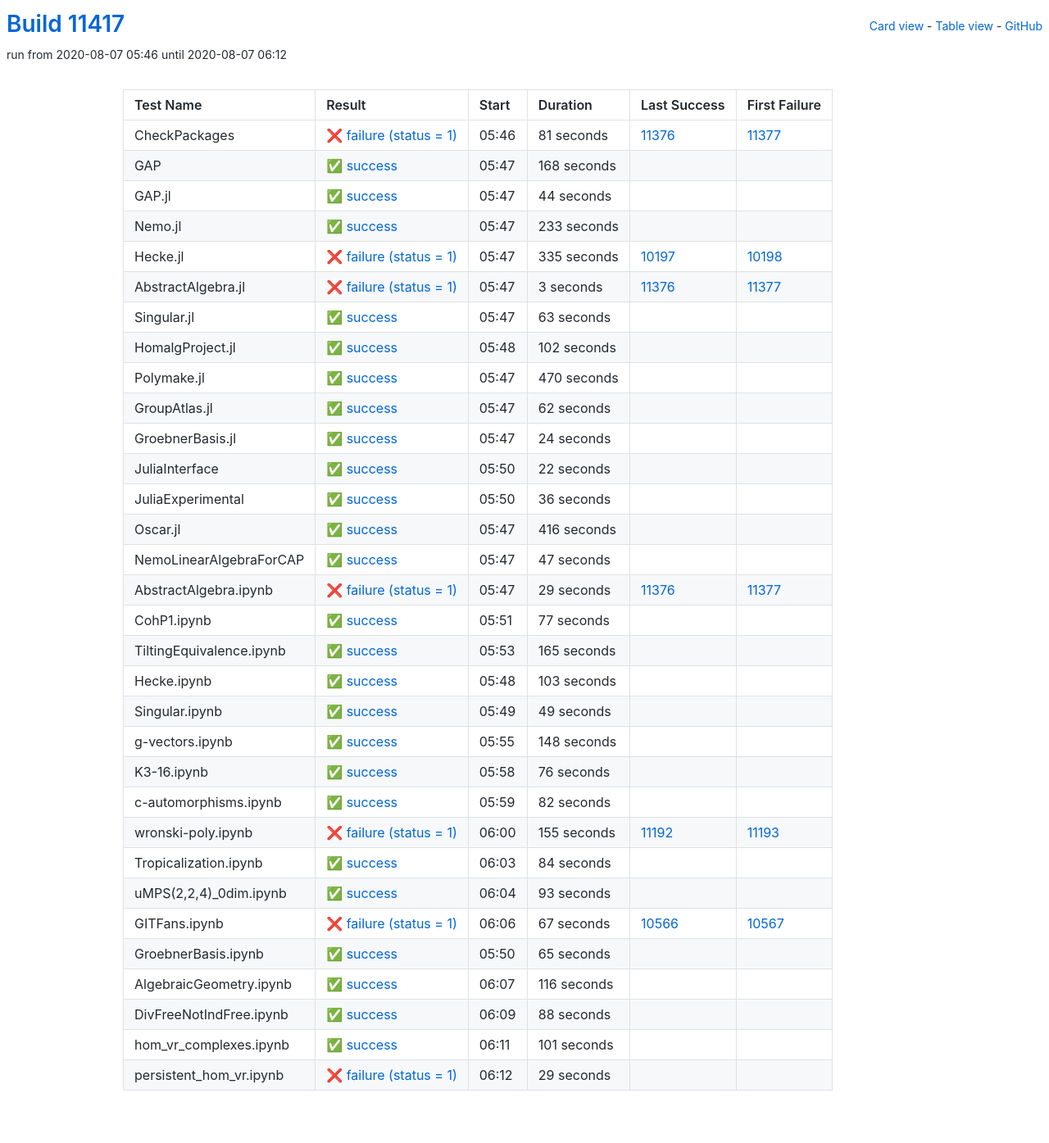
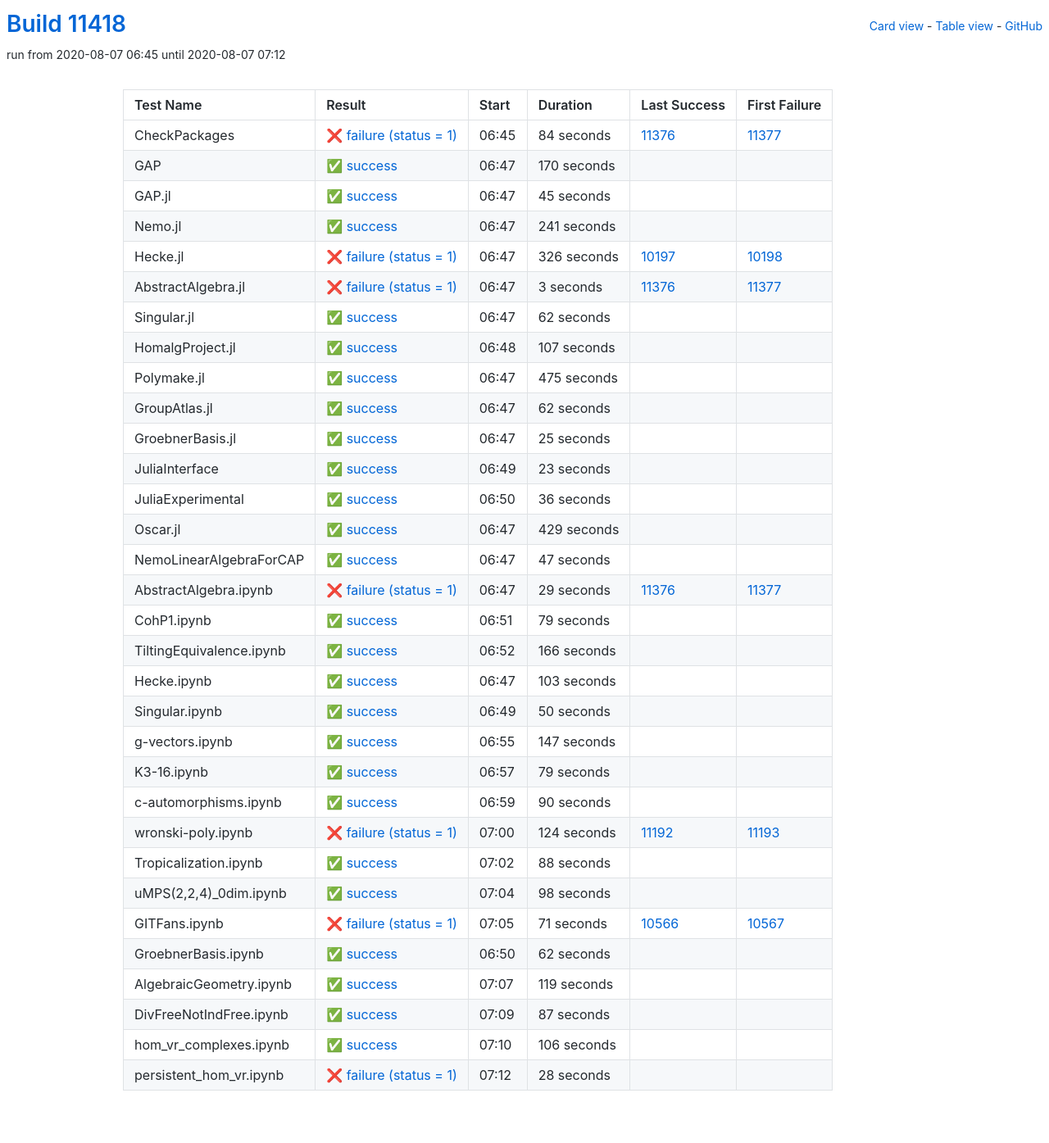
Before and after one commit to oscar-system/oscar-ci-status, a Jekyll site: the page built from table.html, in a window 1280 px wide. Shown: the whole page at 82% size. Built offline with Jekyll 4.4.1, drawn with Linux system fonts in a browser that asks for light colours.

Commit message:
Build #11418

```diff
--- a/_data/ci.yml
+++ b/_data/ci.yml
@@ -1,6 +1,6 @@
 ---
-build: 11417
-build_url: https://oscarci.mathematik.uni-kl.de/job/oscar/11417/
+build: 11418
+build_url: https://oscarci.mathematik.uni-kl.de/job/oscar/11418/
 job: oscar
 organization: oscar-system
 repo: oscar-ci-status
@@ -8,68 +8,68 @@
 tests:
 - name: CheckPackages
   id: checkpackages
-  log: https://oscarci.mathematik.uni-kl.de/job/oscar/11417/artifact/logs/build-11417/CheckPackages.log
-  start: 2020-08-07 05:46
+  log: https://oscarci.mathematik.uni-kl.de/job/oscar/11418/artifact/logs/build-11418/CheckPackages.log
+  start: 2020-08-07 06:45
   success: false
   exitcode: 1
   status: failure
-  duration: 81
+  duration: 84
   last_success: 11376
   last_success_url: https://oscarci.mathematik.uni-kl.de/job/oscar/11376/
   first_failure: 11377
   first_failure_url: https://oscarci.mathematik.uni-kl.de/job/oscar/11377/
 - name: GAP
   id: gap
-  log: https://oscarci.mathematik.uni-kl.de/job/oscar/11417/artifact/logs/build-11417/GAP.log
-  start: 2020-08-07 05:47
+  log: https://oscarci.mathematik.uni-kl.de/job/oscar/11418/artifact/logs/build-11418/GAP.log
+  start: 2020-08-07 06:47
   success: true
   exitcode: 0
   status: success
-  duration: 168
+  duration: 170
   last_success: false
   last_success_url:
   first_failure: false
   first_failure_url:
 - name: GAP.jl
   id: gap-jl
-  log: https://oscarci.mathematik.uni-kl.de/job/oscar/11417/artifact/logs/build-11417/GAP.jl.log
-  start: 2020-08-07 05:47
+  log: https://oscarci.mathematik.uni-kl.de/job/oscar/11418/artifact/logs/build-11418/GAP.jl.log
+  start: 2020-08-07 06:47
   success: true
   exitcode: 0
   status: success
-  duration: 44
+  duration: 45
   last_success: false
   last_success_url:
   first_failure: false
   first_failure_url:
 - name: Nemo.jl
   id: nemo-jl
-  log: https://oscarci.mathematik.uni-kl.de/job/oscar/11417/artifact/logs/build-11417/Nemo.jl.log
-  start: 2020-08-07 05:47
+  log: https://oscarci.mathematik.uni-kl.de/job/oscar/11418/artifact/logs/build-11418/Nemo.jl.log
+  start: 2020-08-07 06:47
   success: true
   exitcode: 0
   status: success
-  duration: 233
+  duration: 241
   last_success: false
   last_success_url:
   first_failure: false
   first_failure_url:
 - name: Hecke.jl
   id: hecke-jl
-  log: https://oscarci.mathematik.uni-kl.de/job/oscar/11417/artifact/logs/build-11417/Hecke.jl.log
-  start: 2020-08-07 05:47
+  log: https://oscarci.mathematik.uni-kl.de/job/oscar/11418/artifact/logs/build-11418/Hecke.jl.log
+  start: 2020-08-07 06:47
   success: false
   exitcode: 1
   status: failure
-  duration: 335
+  duration: 326
   last_success: 10197
   last_success_url: https://oscarci.mathematik.uni-kl.de/job/oscar/10197/
   first_failure: 10198
   first_failure_url: https://oscarci.mathematik.uni-kl.de/job/oscar/10198/
 - name: AbstractAlgebra.jl
   id: abstractalgebra-jl
-  log: https://oscarci.mathematik.uni-kl.de/job/oscar/11417/artifact/logs/build-11417/AbstractAlgebra.jl.log
-  start: 2020-08-07 05:47
+  log: https://oscarci.mathematik.uni-kl.de/job/oscar/11418/artifact/logs/build-11418/AbstractAlgebra.jl.log
+  start: 2020-08-07 06:47
   success: false
   exitcode: 1
   status: failure
@@ -80,44 +80,44 @@
   first_failure_url: https://oscarci.mathematik.uni-kl.de/job/oscar/11377/
 - name: Singular.jl
   id: singular-jl
-  log: https://oscarci.mathematik.uni-kl.de/job/oscar/11417/artifact/logs/build-11417/Singular.jl.log
-  start: 2020-08-07 05:47
+  log: https://oscarci.mathematik.uni-kl.de/job/oscar/11418/artifact/logs/build-11418/Singular.jl.log
+  start: 2020-08-07 06:47
   success: true
   exitcode: 0
   status: success
-  duration: 63
+  duration: 62
   last_success: false
   last_success_url:
   first_failure: false
   first_failure_url:
 - name: HomalgProject.jl
   id: homalgproject-jl
-  log: https://oscarci.mathematik.uni-kl.de/job/oscar/11417/artifact/logs/build-11417/HomalgProject.jl.log
-  start: 2020-08-07 05:48
+  log: https://oscarci.mathematik.uni-kl.de/job/oscar/11418/artifact/logs/build-11418/HomalgProject.jl.log
+  start: 2020-08-07 06:48
   success: true
   exitcode: 0
   status: success
-  duration: 102
+  duration: 107
   last_success: false
   last_success_url:
   first_failure: false
   first_failure_url:
 - name: Polymake.jl
   id: polymake-jl
-  log: https://oscarci.mathematik.uni-kl.de/job/oscar/11417/artifact/logs/build-11417/Polymake.jl.log
-  start: 2020-08-07 05:47
+  log: https://oscarci.mathematik.uni-kl.de/job/oscar/11418/artifact/logs/build-11418/Polymake.jl.log
+  start: 2020-08-07 06:47
   success: true
   exitcode: 0
   status: success
-  duration: 470
+  duration: 475
   last_success: false
   last_success_url:
   first_failure: false
   first_failure_url:
 - name: GroupAtlas.jl
   id: groupatlas-jl
-  log: https://oscarci.mathematik.uni-kl.de/job/oscar/11417/artifact/logs/build-11417/GroupAtlas.jl.log
-  start: 2020-08-07 05:47
+  log: https://oscarci.mathematik.uni-kl.de/job/oscar/11418/artifact/logs/build-11418/GroupAtlas.jl.log
+  start: 2020-08-07 06:47
   success: true
   exitcode: 0
   status: success
@@ -128,32 +128,32 @@
   first_failure_url:
 - name: GroebnerBasis.jl
   id: groebnerbasis-jl
-  log: https://oscarci.mathematik.uni-kl.de/job/oscar/11417/artifact/logs/build-11417/GroebnerBasis.jl.log
-  start: 2020-08-07 05:47
+  log: https://oscarci.mathematik.uni-kl.de/job/oscar/11418/artifact/logs/build-11418/GroebnerBasis.jl.log
+  start: 2020-08-07 06:47
   success: true
   exitcode: 0
   status: success
-  duration: 24
+  duration: 25
   last_success: false
   last_success_url:
   first_failure: false
   first_failure_url:
 - name: JuliaInterface
   id: juliainterface
-  log: https://oscarci.mathematik.uni-kl.de/job/oscar/11417/artifact/logs/build-11417/JuliaInterface.log
-  start: 2020-08-07 05:50
+  log: https://oscarci.mathematik.uni-kl.de/job/oscar/11418/artifact/logs/build-11418/JuliaInterface.log
+  start: 2020-08-07 06:49
   success: true
   exitcode: 0
   status: success
-  duration: 22
+  duration: 23
   last_success: false
   last_success_url:
   first_failure: false
   first_failure_url:
 - name: JuliaExperimental
   id: juliaexperimental
-  log: https://oscarci.mathematik.uni-kl.de/job/oscar/11417/artifact/logs/build-11417/JuliaExperimental.log
-  start: 2020-08-07 05:50
+  log: https://oscarci.mathematik.uni-kl.de/job/oscar/11418/artifact/logs/build-11418/JuliaExperimental.log
+  start: 2020-08-07 06:50
   success: true
   exitcode: 0
   status: success
@@ -164,20 +164,20 @@
   first_failure_url:
 - name: Oscar.jl
   id: oscar-jl
-  log: https://oscarci.mathematik.uni-kl.de/job/oscar/11417/artifact/logs/build-11417/Oscar.jl.log
-  start: 2020-08-07 05:47
+  log: https://oscarci.mathematik.uni-kl.de/job/oscar/11418/artifact/logs/build-11418/Oscar.jl.log
+  start: 2020-08-07 06:47
   success: true
   exitcode: 0
   status: success
-  duration: 416
+  duration: 429
   last_success: false
   last_success_url:
   first_failure: false
   first_failure_url:
 - name: NemoLinearAlgebraForCAP
   id: nemolinearalgebraforcap
-  log: https://oscarci.mathematik.uni-kl.de/job/oscar/11417/artifact/logs/build-11417/NemoLinearAlgebraForCAP.log
-  start: 2020-08-07 05:47
+  log: https://oscarci.mathematik.uni-kl.de/job/oscar/11418/artifact/logs/build-11418/NemoLinearAlgebraForCAP.log
+  start: 2020-08-07 06:47
   success: true
   exitcode: 0
   status: success
@@ -188,8 +188,8 @@
   first_failure_url:
 - name: AbstractAlgebra.ipynb
   id: abstractalgebra-ipynb
-  log: https://oscarci.mathematik.uni-kl.de/job/oscar/11417/artifact/logs/build-11417/AbstractAlgebra.ipynb.log
-  start: 2020-08-07 05:47
+  log: https://oscarci.mathematik.uni-kl.de/job/oscar/11418/artifact/logs/build-11418/AbstractAlgebra.ipynb.log
+  start: 2020-08-07 06:47
   success: false
   exitcode: 1
   status: failure
@@ -200,32 +200,32 @@
   first_failure_url: https://oscarci.mathematik.uni-kl.de/job/oscar/11377/
 - name: CohP1.ipynb
   id: cohp1-ipynb
-  log: https://oscarci.mathematik.uni-kl.de/job/oscar/11417/artifact/logs/build-11417/CohP1.ipynb.log
-  start: 2020-08-07 05:51
+  log: https://oscarci.mathematik.uni-kl.de/job/oscar/11418/artifact/logs/build-11418/CohP1.ipynb.log
+  start: 2020-08-07 06:51
   success: true
   exitcode: 0
   status: success
-  duration: 77
+  duration: 79
   last_success: false
   last_success_url:
   first_failure: false
   first_failure_url:
 - name: TiltingEquivalence.ipynb
   id: tiltingequivalence-ipynb
-  log: https://oscarci.mathematik.uni-kl.de/job/oscar/11417/artifact/logs/build-11417/TiltingEquivalence.ipynb.log
-  start: 2020-08-07 05:53
+  log: https://oscarci.mathematik.uni-kl.de/job/oscar/11418/artifact/logs/build-11418/TiltingEquivalence.ipynb.log
+  start: 2020-08-07 06:52
   success: true
   exitcode: 0
   status: success
-  duration: 165
+  duration: 166
   last_success: false
   last_success_url:
   first_failure: false
   first_failure_url:
 - name: Hecke.ipynb
   id: hecke-ipynb
-  log: https://oscarci.mathematik.uni-kl.de/job/oscar/11417/artifact/logs/build-11417/Hecke.ipynb.log
-  start: 2020-08-07 05:48
+  log: https://oscarci.mathematik.uni-kl.de/job/oscar/11418/artifact/logs/build-11418/Hecke.ipynb.log
+  start: 2020-08-07 06:47
   success: true
   exitcode: 0
   status: success
@@ -236,128 +236,68 @@
   first_failure_url:
 - name: Singular.ipynb
   id: singular-ipynb
-  log: https://oscarci.mathematik.uni-kl.de/job/oscar/11417/artifact/logs/build-11417/Singular.ipynb.log
-  start: 2020-08-07 05:49
+  log: https://oscarci.mathematik.uni-kl.de/job/oscar/11418/artifact/logs/build-11418/Singular.ipynb.log
+  start: 2020-08-07 06:49
   success: true
   exitcode: 0
   status: success
-  duration: 49
+  duration: 50
   last_success: false
   last_success_url:
   first_failure: false
   first_failure_url:
 - name: g-vectors.ipynb
   id: g-vectors-ipynb
-  log: https://oscarci.mathematik.uni-kl.de/job/oscar/11417/artifact/logs/build-11417/g-vectors.ipynb.log
-  start: 2020-08-07 05:55
+  log: https://oscarci.mathematik.uni-kl.de/job/oscar/11418/artifact/logs/build-11418/g-vectors.ipynb.log
+  start: 2020-08-07 06:55
   success: true
   exitcode: 0
   status: success
-  duration: 148
+  duration: 147
   last_success: false
   last_success_url:
   first_failure: false
   first_failure_url:
 - name: K3-16.ipynb
   id: k3-16-ipynb
-  log: https://oscarci.mathematik.uni-kl.de/job/oscar/11417/artifact/logs/build-11417/K3-16.ipynb.log
-  start: 2020-08-07 05:58
+  log: https://oscarci.mathematik.uni-kl.de/job/oscar/11418/artifact/logs/build-11418/K3-16.ipynb.log
+  start: 2020-08-07 06:57
   success: true
   exitcode: 0
   status: success
-  duration: 76
+  duration: 79
   last_success: false
   last_success_url:
   first_failure: false
   first_failure_url:
 - name: c-automorphisms.ipynb
   id: c-automorphisms-ipynb
-  log: https://oscarci.mathematik.uni-kl.de/job/oscar/11417/artifact/logs/build-11417/c-automorphisms.ipynb.log
-  start: 2020-08-07 05:59
+  log: https://oscarci.mathematik.uni-kl.de/job/oscar/11418/artifact/logs/build-11418/c-automorphisms.ipynb.log
+  start: 2020-08-07 06:59
   success: true
   exitcode: 0
   status: success
-  duration: 82
+  duration: 90
   last_success: false
   last_success_url:
   first_failure: false
   first_failure_url:
 - name: wronski-poly.ipynb
   id: wronski-poly-ipynb
-  log: https://oscarci.mathematik.uni-kl.de/job/oscar/11417/artifact/logs/build-11417/wronski-poly.ipynb.log
-  start: 2020-08-07 06:00
+  log: https://oscarci.mathematik.uni-kl.de/job/oscar/11418/artifact/logs/build-11418/wronski-poly.ipynb.log
+  start: 2020-08-07 07:00
   success: false
   exitcode: 1
   status: failure
-  duration: 155
+  duration: 124
   last_success: 11192
   last_success_url: https://oscarci.mathematik.uni-kl.de/job/oscar/11192/
   first_failure: 11193
   first_failure_url: https://oscarci.mathematik.uni-kl.de/job/oscar/11193/
 - name: Tropicalization.ipynb
   id: tropicalization-ipynb
-  log: https://oscarci.mathematik.uni-kl.de/job/oscar/11417/artifact/logs/build-11417/Tropicalization.ipynb.log
-  start: 2020-08-07 06:03
-  success: true
-  exitcode: 0
-  status: success
-  duration: 84
-  last_success: false
-  last_success_url:
-  first_failure: false
-  first_failure_url:
-- name: uMPS(2,2,4)_0dim.ipynb
-  id: umps-2-2-4-0dim-ipynb
-  log: https://oscarci.mathematik.uni-kl.de/job/oscar/11417/artifact/logs/build-11417/uMPS-2-2-4-_0dim.ipynb.log
-  start: 2020-08-07 06:04
-  success: true
-  exitcode: 0
-  status: success
-  duration: 93
-  last_success: false
-  last_success_url:
-  first_failure: false
-  first_failure_url:
-- name: GITFans.ipynb
-  id: gitfans-ipynb
-  log: https://oscarci.mathematik.uni-kl.de/job/oscar/11417/artifact/logs/build-11417/GITFans.ipynb.log
-  start: 2020-08-07 06:06
-  success: false
-  exitcode: 1
-  status: failure
-  duration: 67
-  last_success: 10566
-  last_success_url: https://oscarci.mathematik.uni-kl.de/job/oscar/10566/
-  first_failure: 10567
-  first_failure_url: https://oscarci.mathematik.uni-kl.de/job/oscar/10567/
-- name: GroebnerBasis.ipynb
-  id: groebnerbasis-ipynb
-  log: https://oscarci.mathematik.uni-kl.de/job/oscar/11417/artifact/logs/build-11417/GroebnerBasis.ipynb.log
-  start: 2020-08-07 05:50
-  success: true
-  exitcode: 0
-  status: success
-  duration: 65
-  last_success: false
-  last_success_url:
-  first_failure: false
-  first_failure_url:
-- name: AlgebraicGeometry.ipynb
-  id: algebraicgeometry-ipynb
-  log: https://oscarci.mathematik.uni-kl.de/job/oscar/11417/artifact/logs/build-11417/AlgebraicGeometry.ipynb.log
-  start: 2020-08-07 06:07
-  success: true
-  exitcode: 0
-  status: success
-  duration: 116
-  last_success: false
-  last_success_url:
-  first_failure: false
-  first_failure_url:
-- name: DivFreeNotIndFree.ipynb
-  id: divfreenotindfree-ipynb
-  log: https://oscarci.mathematik.uni-kl.de/job/oscar/11417/artifact/logs/build-11417/DivFreeNotIndFree.ipynb.log
-  start: 2020-08-07 06:09
+  log: https://oscarci.mathematik.uni-kl.de/job/oscar/11418/artifact/logs/build-11418/Tropicalization.ipynb.log
+  start: 2020-08-07 07:02
   success: true
   exitcode: 0
   status: success
@@ -366,26 +306,86 @@
   last_success_url:
   first_failure: false
   first_failure_url:
-- name: hom_vr_complexes.ipynb
-  id: hom-vr-complexes-ipynb
-  log: https://oscarci.mathematik.uni-kl.de/job/oscar/11417/artifact/logs/build-11417/hom_vr_complexes.ipynb.log
-  start: 2020-08-07 06:11
+- name: uMPS(2,2,4)_0dim.ipynb
+  id: umps-2-2-4-0dim-ipynb
+  log: https://oscarci.mathematik.uni-kl.de/job/oscar/11418/artifact/logs/build-11418/uMPS-2-2-4-_0dim.ipynb.log
+  start: 2020-08-07 07:04
   success: true
   exitcode: 0
   status: success
-  duration: 101
+  duration: 98
+  last_success: false
+  last_success_url:
+  first_failure: false
+  first_failure_url:
+- name: GITFans.ipynb
+  id: gitfans-ipynb
+  log: https://oscarci.mathematik.uni-kl.de/job/oscar/11418/artifact/logs/build-11418/GITFans.ipynb.log
+  start: 2020-08-07 07:05
+  success: false
+  exitcode: 1
+  status: failure
+  duration: 71
+  last_success: 10566
+  last_success_url: https://oscarci.mathematik.uni-kl.de/job/oscar/10566/
+  first_failure: 10567
+  first_failure_url: https://oscarci.mathematik.uni-kl.de/job/oscar/10567/
+- name: GroebnerBasis.ipynb
+  id: groebnerbasis-ipynb
+  log: https://oscarci.mathematik.uni-kl.de/job/oscar/11418/artifact/logs/build-11418/GroebnerBasis.ipynb.log
+  start: 2020-08-07 06:50
+  success: true
+  exitcode: 0
+  status: success
+  duration: 62
+  last_success: false
+  last_success_url:
+  first_failure: false
+  first_failure_url:
+- name: AlgebraicGeometry.ipynb
+  id: algebraicgeometry-ipynb
+  log: https://oscarci.mathematik.uni-kl.de/job/oscar/11418/artifact/logs/build-11418/AlgebraicGeometry.ipynb.log
+  start: 2020-08-07 07:07
+  success: true
+  exitcode: 0
+  status: success
+  duration: 119
+  last_success: false
+  last_success_url:
+  first_failure: false
+  first_failure_url:
+- name: DivFreeNotIndFree.ipynb
+  id: divfreenotindfree-ipynb
+  log: https://oscarci.mathematik.uni-kl.de/job/oscar/11418/artifact/logs/build-11418/DivFreeNotIndFree.ipynb.log
+  start: 2020-08-07 07:09
+  success: true
+  exitcode: 0
+  status: success
+  duration: 87
+  last_success: false
+  last_success_url:
+  first_failure: false
+  first_failure_url:
+- name: hom_vr_complexes.ipynb
+  id: hom-vr-complexes-ipynb
+  log: https://oscarci.mathematik.uni-kl.de/job/oscar/11418/artifact/logs/build-11418/hom_vr_complexes.ipynb.log
+  start: 2020-08-07 07:10
+  success: true
+  exitcode: 0
+  status: success
+  duration: 106
   last_success: false
   last_success_url:
   first_failure: false
   first_failure_url:
 - name: persistent_hom_vr.ipynb
   id: persistent-hom-vr-ipynb
-  log: https://oscarci.mathematik.uni-kl.de/job/oscar/11417/artifact/logs/build-11417/persistent_hom_vr.ipynb.log
-  start: 2020-08-07 06:12
+  log: https://oscarci.mathematik.uni-kl.de/job/oscar/11418/artifact/logs/build-11418/persistent_hom_vr.ipynb.log
+  start: 2020-08-07 07:12
   success: false
   exitcode: 1
   status: failure
-  duration: 29
+  duration: 28
   last_success: false
   last_success_url:
   first_failure: false
```
Also changed, not shown: README.md.
